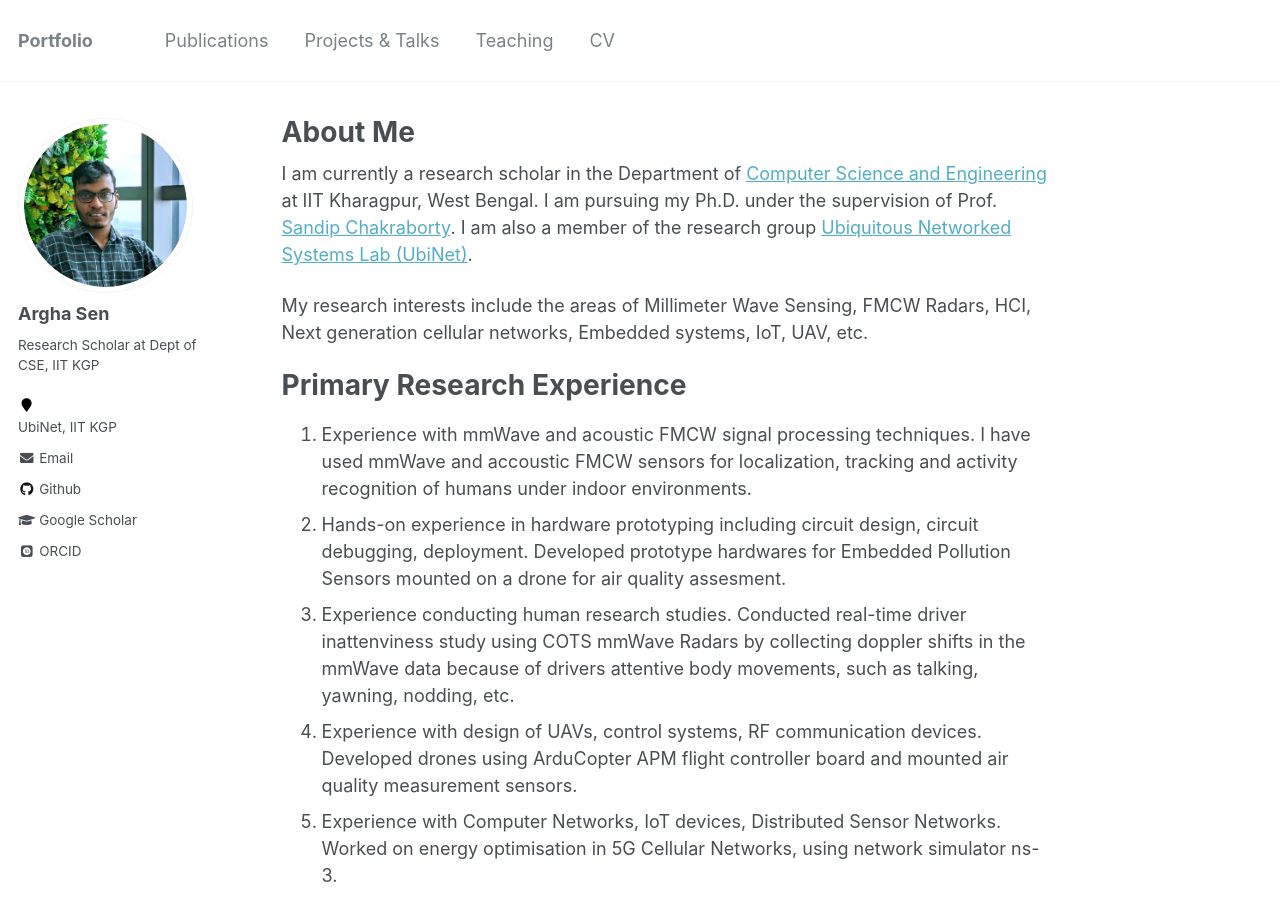
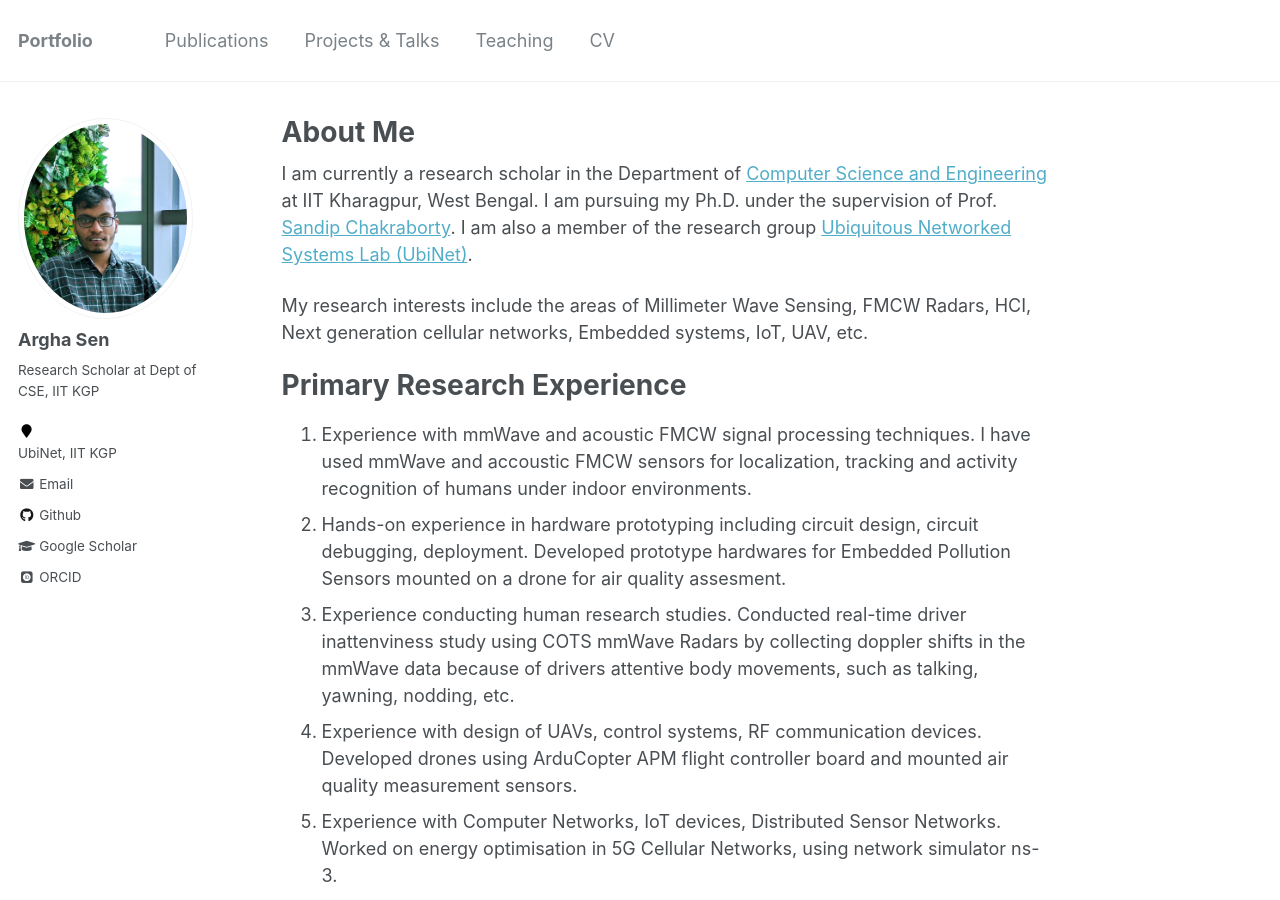
Before and after one commit to arghasen10/arghasen10.github.io, a Jekyll site: the page built from _pages/about.md, in a window 1280 px wide and 900 px high. Built offline with Jekyll 4.4.1, drawn with Linux system fonts in a browser that asks for light colours; some web fonts are replaced.

Commit message:
updated avatar

```diff
--- a/_config.yml
+++ b/_config.yml
@@ -61,7 +61,7 @@ analytics:
 # Site Author
 author:
   name             : "Argha Sen"
-  avatar           : "arghasen_circular.png"
+  avatar           : "argha_sen.jpg"
   bio              : "Research Scholar at Dept of CSE, IIT KGP"
   location         : <a href="https://cse.iitkgp.ac.in/resgrp/ubinet/">UbiNet, IIT KGP</a>
   googlescholar    : "https://scholar.google.com/citations?user=QF2toEoAAAAJ&hl=en"
```
Also changed, not shown: images/argha_sen.jpg, images/argha_sen2.jpg (deleted), images/argha_sen_old.jpg (added).
